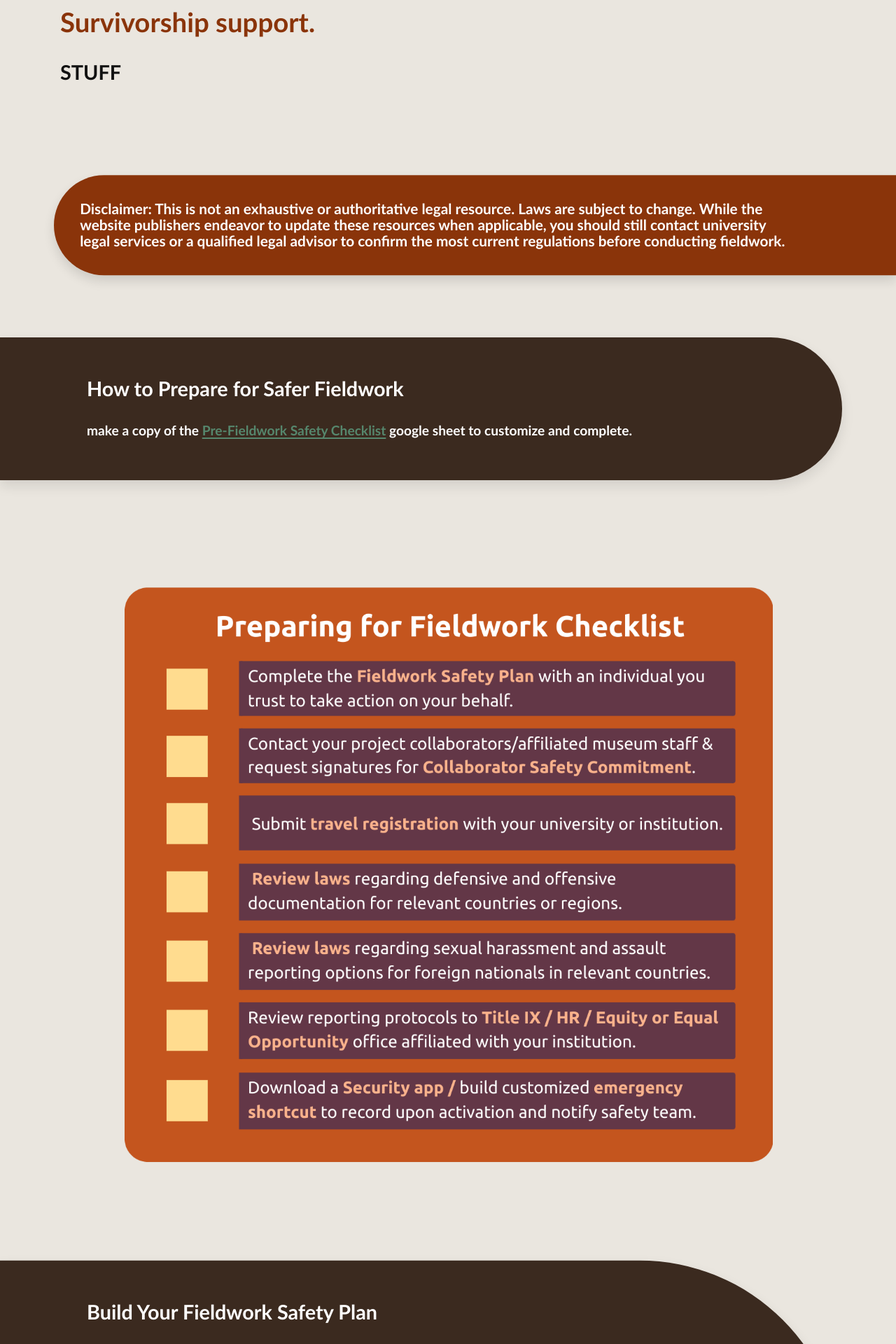
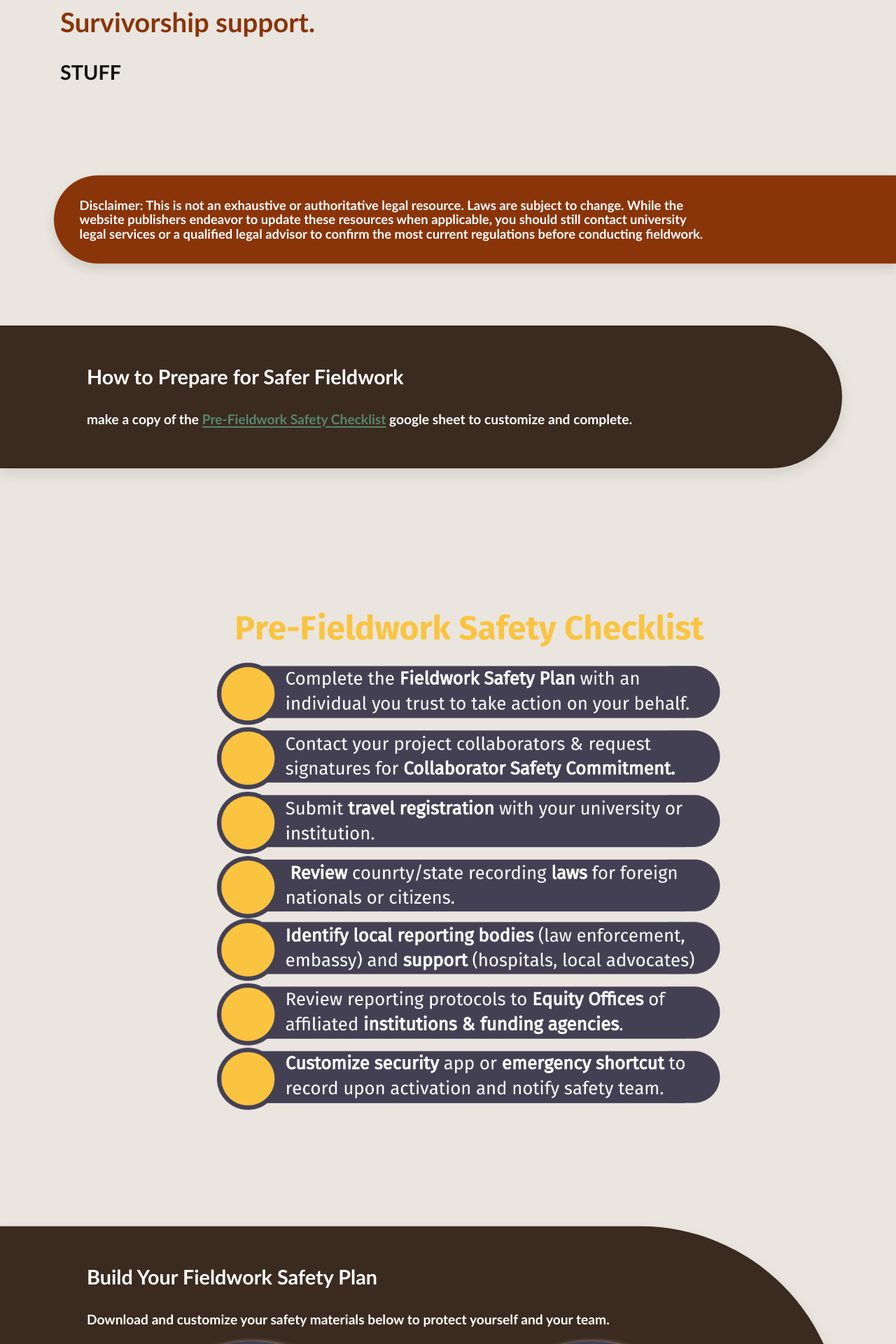
Before and after one commit to AnthroSafetyWarrior/GoldenTrowelProject, a Jekyll site: the page built from _pages/preparing.html, in a window 1280 px wide. Shown: the part 749-2669 px from the top of the page at 70% size. Built offline with Jekyll 4.4.1, drawn with Linux system fonts in a browser that asks for light colours.

Commit message:
updating name

```diff
--- a/_pages/preparing.html
+++ b/_pages/preparing.html
@@ -21,8 +21,8 @@
 
 <!-- 2) DISCLAIMER — shared split -->
 <section class="section">
-<h4 class="pillhead pill--orange pill--clip-right">Disclaimer: This is not an exhaustive or authoritative legal resource. Laws are subject to change. While the website publishers endeavor to update these resources when applicable, you should still contact university legal services or a qualified legal advisor to confirm the most current regulations before conducting fieldwork.
-</h4>
+<p class="pillhead pill--orange pill--clip-right">Disclaimer: This is not an exhaustive or authoritative legal resource. Laws are subject to change. While the website publishers endeavor to update these resources when applicable, you should still contact university legal services or a qualified legal advisor to confirm the most current regulations before conducting fieldwork.
+</p>
 
 <!-- 5) CHECKLIST — consistent grid utility -->
 <section class="pillband pill--soil pill--clip-left pill--tight">
```
Also changed, not shown: assets/img/Safety-checklist.png, assets/img/oldSafety-checklist.png (added).
